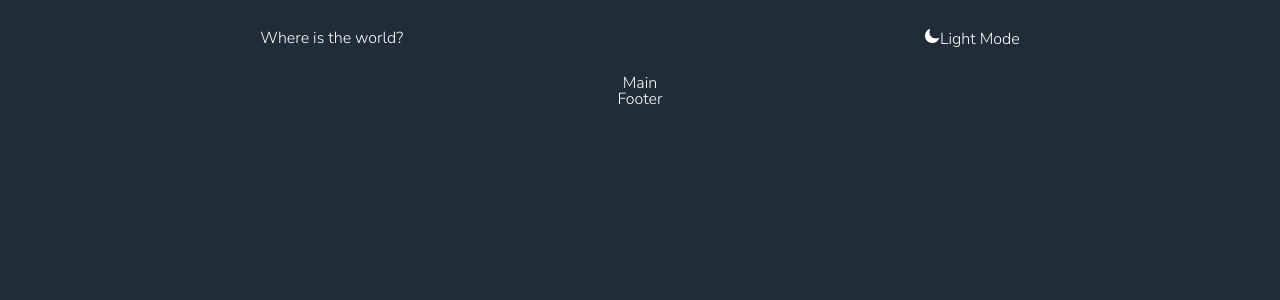
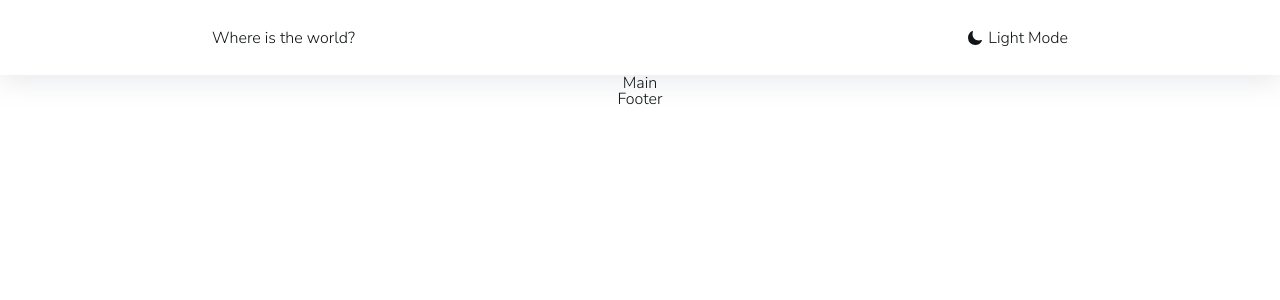
Before and after one commit to NikitOS-1/countries, a React (Create React App) app: page / in a window 1280 px wide. Shown: the top 300 px of the page. Built offline with nearby package versions, Linux system fonts and the light colour scheme.

Commit message:
ref header

```diff
--- a/src/containers/App/App.js
+++ b/src/containers/App/App.js
@@ -13,11 +13,7 @@ function App() {
   };
 
   return (
-    <div
-      className={[
-        style["container"],
-        `${theme ? style["light"] : style["dark"]}`,
-      ].join(" ")}>
+    <div className={[style["container"], style[`${theme}`]].join(" ")}>
       <Header toggleTheme={toggleTheme} />
       <Main />
       <Footer />
--- a/src/containers/App/App.module.scss
+++ b/src/containers/App/App.module.scss
@@ -9,13 +9,13 @@
 }
 
 .light {
-    // background: $colors-ui-base-light;
-    // background-color: $colors-bg-light;
-    // color: $colors-text-light;
+    background: $colors-bg-light;
+    background-color: $colors-ui-base-light;
+    color: $colors-text-light;
 }
 
 .dark {
-    // background: $colors-ui-base-dark;
-    // background-color: $colors-bg-dark;
-    // color: $colors-text-dark;
+    background: $colors-bg-dark;
+    background-color: $colors-ui-base-dark;
+    color: $colors-text-dark;
 }
--- a/src/containers/App/_vars.scss
+++ b/src/containers/App/_vars.scss
@@ -11,18 +11,21 @@ $fw-bold: 800;
 /* Other */
 $radii: 0.5rem;
 
-// body[data-theme=light] {
-$colors-text: #111517;
-$colors-bg: #fafafa;
-$colors-ui-base: #fff;
-$colors-ui-alt: #858585;
-$shadow: rgba(149, 157, 165, 0.2) 0px 8px 24px;
-// }
+// body[data-theme=light]
+$colors-text-light: #111517;
+$colors-bg-light: #fafafa;
+$colors-ui-base-light: #fff;
+$colors-ui-alt-light: #858585;
+$shadow-light: rgba(149, 157, 165, 0.2) 0px 8px 24px;
 
-// body[data-theme=dark] {
-$colors-text: #fff;
-$colors-bg: #202c37;
-$colors-ui-base: #2b3945;
-$colors-ui-alt: #fff;
-$shadow: hsla(0, 0%, 96.1%, 0.2) 0 0 8px;
-// }
+// body[data-theme=dark]
+$colors-text-dark: #fff;
+$colors-bg-dark: #202c37;
+$colors-ui-base-dark: #2b3945;
+$colors-ui-alt-dark: #fff;
+$shadow-dark: hsla(0, 0%, 96.1%, 0.2) 0 0 8px;
+
+// ## Layout
+$sm-display-size : 375px;
+$md-display-size : 920px;
+$lr-display-size : 1440px;
--- a/src/containers/Header/Header.jsx
+++ b/src/containers/Header/Header.jsx
@@ -5,10 +5,12 @@ import { Link } from "react-router-dom";
 const Header = ({ toggleTheme }) => {
   return (
     <header>
-      <a href="">Where is the world?</a>
-      <div onClick={toggleTheme}>
-        <IoMoon />
-        <span>Light Mode </span>
+      <div className={style.wrap}>
+        <a href="">Where is the world?</a>
+        <div onClick={toggleTheme} className={style.modeTheme}>
+          <IoMoon />
+          <span>Light Mode </span>
+        </div>
       </div>
     </header>
   );
--- a/src/containers/Header/Header.module.scss
+++ b/src/containers/Header/Header.module.scss
@@ -1,15 +1,47 @@
 @import'../App/vars';
 
 header {
-    // box-shadow: $shadow-dark;
+    display: flex;
+    align-items: center;
+    justify-content: center;
+    box-shadow: $shadow-light;
     width: 100%;
     height: 75px;
-    display: flex;
-    align-items: center;
-    justify-content: space-around;
 
-    a {
-        text-decoration: none;
-        color: inherit;
+    .wrap {
+        display: flex;
+        justify-content: space-between;
+        width: $md-display-size;
+        padding: 2rem;
+
+        .modeTheme {
+            display: flex;
+            align-items: center;
+            justify-content: center;
+
+            span {
+                margin-left: 5px;
+            }
+        }
+
+        a {
+            text-decoration: none;
+            color: inherit;
+        }
     }
+
 }
+
+body[class="dark"] {
+    box-shadow: $shadow-dark;
+}
+
+body[class="light"] {
+    box-shadow: $shadow-light;
+}
+
+// @media (max-width: 750) {
+//     .wrap {
+//         width: $md-display-size;
+//     }
+// }
--- a/src/index.scss
+++ b/src/index.scss
@@ -10,7 +10,5 @@
 
 body {
     font-family: $family;
-    color: $colors-text;
     font-weight: $fw-light;
-    background-color: $colors-bg;
 }
```
